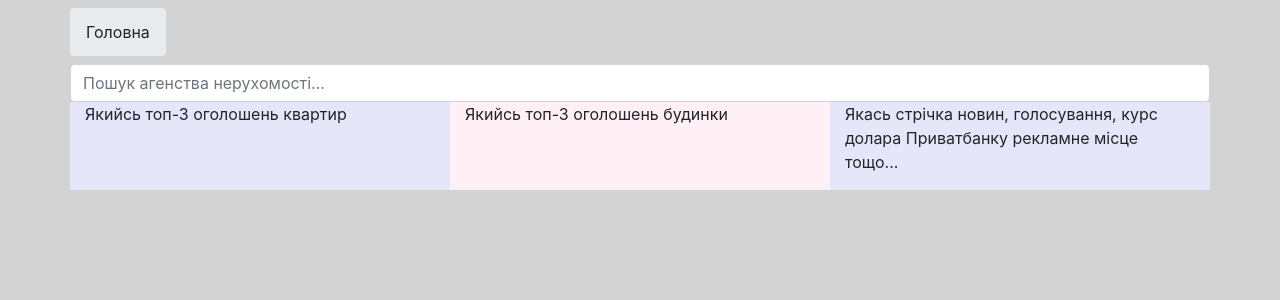
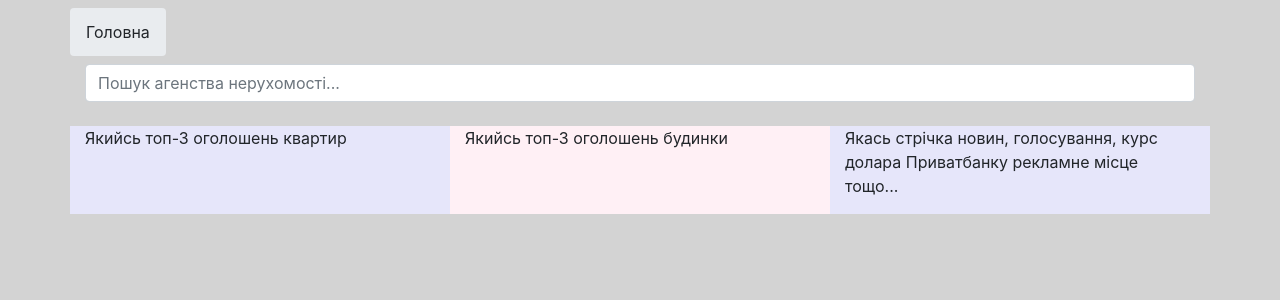
Before and after one commit to kivaschenko/realty, a Django app: page / in a window 1280 px wide. Shown: the part 65-365 px from the top of the page. Run offline with Django 3.2, Linux system fonts and the light colour scheme; data that the repository does not hold is empty; some libraries are stand-ins or nearby versions.

Commit message:
modified form search

```diff
--- a/myproject/templates/home.html
+++ b/myproject/templates/home.html
@@ -6,13 +6,13 @@
 {% endblock breadcrumb %}
 
 {% block content %}
-</table>
-<form action="{%url 'search'%}" method='GET'>
-  <div class="row">
-    <input type="text" class="form-control" name="q"
-      placeholder="Пошук агенства нерухомості...">
-  </div>
-</form>
+<!-- Search form -->
+<div class="active-cyan-4 mb-4">
+  <form action="{%url 'search'%}" method='GET'></form>
+    <input class="form-control" type="text"  name="q" placeholder="Пошук агенства нерухомості..." aria-label="Search">
+  </form>
+</div>
+
 <div class="row">
   <!-- first column -->
   <div class="col-sm-4" style="background-color:lavender;">
```
